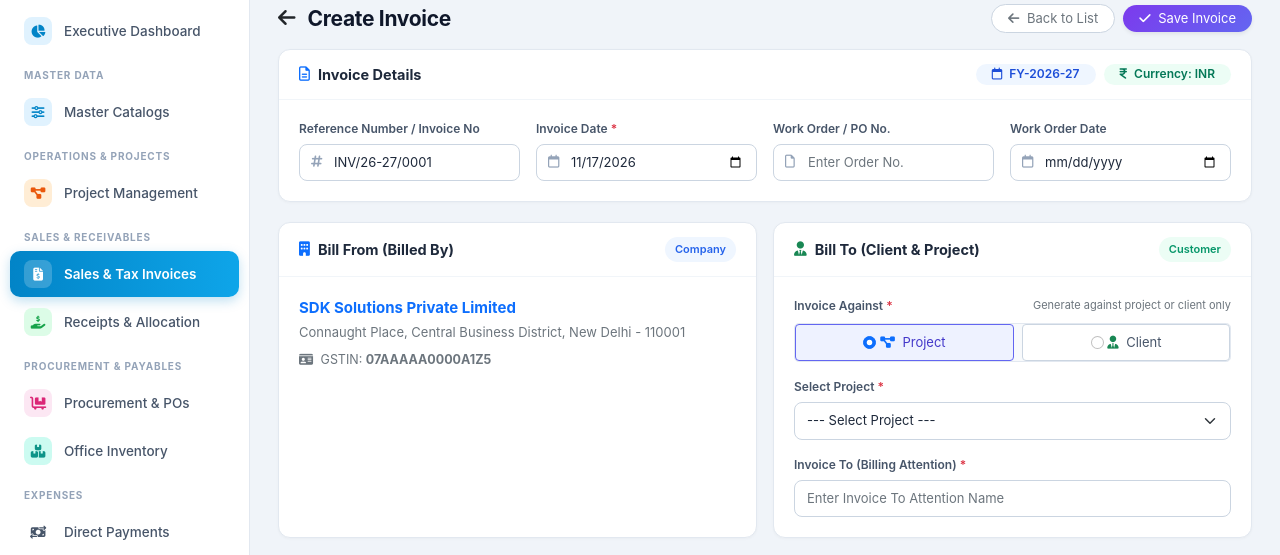
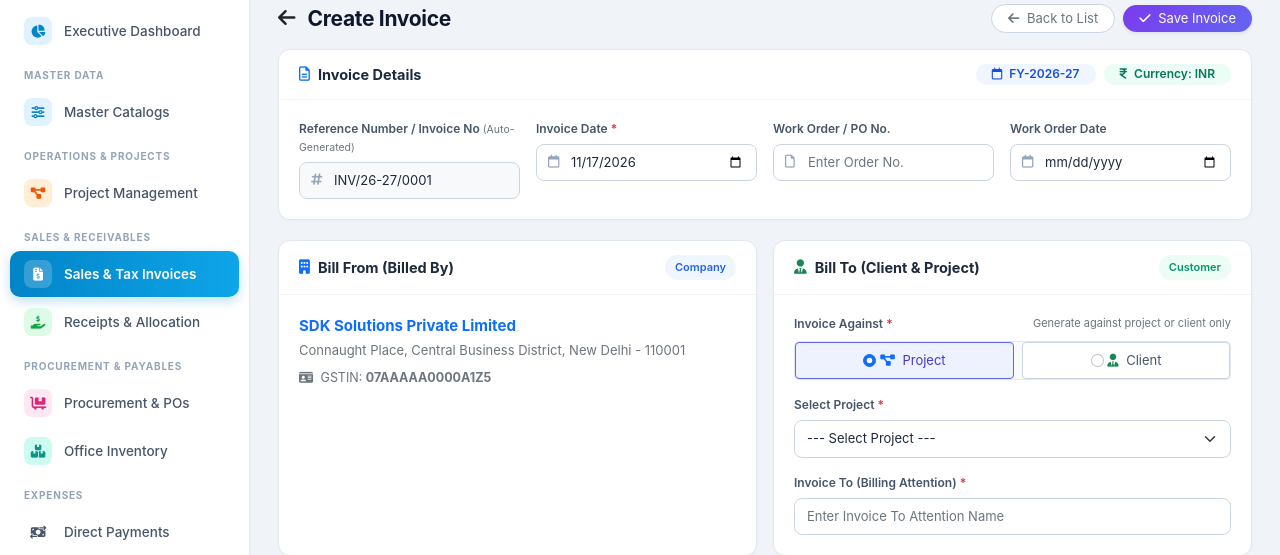
Before and after one commit to merodokancare-beep/New-ERP-Solution, an ASP.NET Core app: page /Sales/Create in a window 1280 px wide. Shown: the part 105-660 px from the top of the page. Run offline with ASP.NET Core 8, Linux system fonts and the light colour scheme; data comes from the database, SQL or seed files in the repository; data that the repository does not hold is empty; database files in the repository are not loaded.

Commit message:
Make invoice number readonly in create and edit invoice views

```diff
--- a/src/SDK.ERP.Web/Views/Sales/Create.cshtml
+++ b/src/SDK.ERP.Web/Views/Sales/Create.cshtml
@@ -384,13 +384,13 @@
 
                 <div class="col-md-3">
 
-                    <label class="inv-label">Reference Number / Invoice No</label>
+                    <label class="inv-label">Reference Number / Invoice No <small class="text-muted fw-normal">(Auto-Generated)</small></label>
 
                     <div class="input-icon-group">
 
                         <span class="icon-addon"><i class="fa-solid fa-hashtag"></i></span>
 
-                        <input type="text" name="invoiceNumber" class="form-control inv-input" value="@ViewBag.AutoInvoiceNumber" placeholder="# Auto-generating..." />
+                        <input type="text" name="invoiceNumber" class="form-control inv-input bg-light" value="@ViewBag.AutoInvoiceNumber" placeholder="# Auto-generating..." readonly />
 
                     </div>
 
--- a/src/SDK.ERP.Web/Views/Sales/Edit.cshtml
+++ b/src/SDK.ERP.Web/Views/Sales/Edit.cshtml
@@ -202,10 +202,10 @@
         <div class="inv-card-body">
             <div class="row g-3">
                 <div class="col-md-3">
-                    <label class="inv-label">Reference Number / Invoice No <span class="text-danger">*</span></label>
+                    <label class="inv-label">Reference Number / Invoice No <small class="text-muted fw-normal">(Auto-Generated)</small></label>
                     <div class="input-icon-group">
                         <span class="icon-addon"><i class="fa-solid fa-hashtag"></i></span>
-                        <input type="text" name="invoiceNumber" class="form-control inv-input" value="@Model.InvoiceNumber" required />
+                        <input type="text" name="invoiceNumber" class="form-control inv-input bg-light" value="@Model.InvoiceNumber" readonly />
                     </div>
                 </div>
                 <div class="col-md-3">
```
